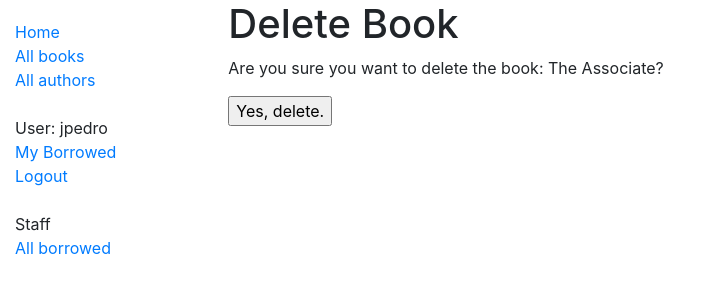
After one commit to jpedrosantana/django_projects, a Django app: page /catalog/book/3/delete/ in a window 1280 px wide. The commit adds this page. Shown: the top 300 px of the page, without its empty margins (0-711 px from the left). Run offline with Django 3.2, Linux system fonts and the light colour scheme; a user stored in the database is signed in; data comes from the database, SQL or seed files in the repository; both versions use the stored data as it was after the commit; some libraries are stand-ins or nearby versions.

Commit message:
definicao de templates de criacao e delecao apenas para staff members

```diff
--- a/locallibrary/locallibrary/catalog/models.py
+++ b/locallibrary/locallibrary/catalog/models.py
@@ -46,7 +46,7 @@ class Book(models.Model):
 
 class BookInstance(models.Model):
     """Representing a specific copy of a book"""
-    id = models.UUIDField(primary_key=True, default=uuid.uuid4, help_text='Unique ID for this aprticular book')
+    id = models.UUIDField(primary_key=True, default=uuid.uuid4, help_text='Unique ID for this particular book')
     book = models.ForeignKey('Book', on_delete=models.SET_NULL, null=True)
     imprint = models.CharField(max_length=200)
     due_back = models.DateField(null=True, blank=True)
--- a/locallibrary/locallibrary/catalog/templates/base_generic.html
+++ b/locallibrary/locallibrary/catalog/templates/base_generic.html
@@ -23,7 +23,6 @@
                 <li>User: {{ user.get_username }}</li>
                 <li><a href="{% url 'my-borrowed' %}">My Borrowed</a></li>
                 <li><a href="{% url 'logout'%}?next={{request.path}}">Logout</a></li>
-                <li><a href="{% url 'create-book'%}">Register a Book</a></li>
               {% else %}
                 <li><a href="{% url 'login'%}?next={{request.path}}">Login</a></li>
                 <li><a href="{% url 'register'%}">Register</a></li>
--- a/locallibrary/locallibrary/catalog/templates/catalog/author_detail.html
+++ b/locallibrary/locallibrary/catalog/templates/catalog/author_detail.html
@@ -20,8 +20,10 @@
         <p>{{book.summary}}</p>
     {% endfor %}
 
-    <li><a href="{% url 'author_delete' author.pk %}">Author Delete</a></li>
-    <li><a href="{% url 'author_update' author.pk %}">Author Update</a></li>
+    {% if user.is_staff %}
+        <li><a href="{% url 'author_delete' author.pk %}">Author Delete</a></li>
+        <li><a href="{% url 'author_update' author.pk %}">Author Update</a></li>
+    {% endif %}
 </div>
 
 {% endblock %}
--- a/locallibrary/locallibrary/catalog/templates/catalog/author_list.html
+++ b/locallibrary/locallibrary/catalog/templates/catalog/author_list.html
@@ -13,5 +13,8 @@
     {%else%}
         <p>There are no authors in the catalog</p>
     {%endif%}
+
+    {% if user.is_staff%}
     <li><a href="{% url 'author_create' %}">Author Create</a></li>
+    {% endif %}
 {% endblock %}
--- /dev/null
+++ b/locallibrary/locallibrary/catalog/templates/catalog/book_confirm_delete.html
@@ -0,0 +1,14 @@
+{% extends "base_generic.html" %}
+
+{% block content %}
+
+<h1>Delete Book</h1>
+
+<p>Are you sure you want to delete the book: {{ book }}?</p>
+
+<form action="" method="POST">
+  {% csrf_token %}
+  <input type="submit" value="Yes, delete.">
+</form>
+
+{% endblock %}
--- a/locallibrary/locallibrary/catalog/templates/catalog/book_detail.html
+++ b/locallibrary/locallibrary/catalog/templates/catalog/book_detail.html
@@ -25,6 +25,10 @@
         <p class='text-muted'><strong>Id:</strong> {{copy.id}}</p>
     {% endfor %}
 
+    {% if user.is_staff %}
+        <li><a href="{% url 'book_delete' book.pk %}">Book Delete</a></li>
+        <li><a href="{% url 'book_update' book.pk %}">Book Update</a></li>
+    {% endif %}
 </div>
 
 {% endblock %}
--- a/locallibrary/locallibrary/catalog/templates/catalog/book_list.html
+++ b/locallibrary/locallibrary/catalog/templates/catalog/book_list.html
@@ -9,7 +9,12 @@
             <a href="{{book.get_absolute_url}}">{{book.title}}</a> ({{book.author}})
         </li>
         {% endfor %}
+
+
     </ul>
+        {% if user.is_staff %}
+            <li><a href="{% url 'create-book'%}">Register a Book</a></li>
+        {% endif %}
     {%else%}
         <p>There are no books in the library</p>
     {%endif%}
--- a/locallibrary/locallibrary/catalog/templates/catalog/borrowed_list.html
+++ b/locallibrary/locallibrary/catalog/templates/catalog/borrowed_list.html
@@ -6,7 +6,7 @@
     <ul>
         {%for instance in bookinstance_list%}
         <li>
-            <a href="{{instance.book.get_absolute_url}}">{{instance.book}}</a> ({{instance.due_back}}) - {{instance.borrower}}
+            <a href="{{instance.book.get_absolute_url}}">{{instance.book}}</a> ({{instance.due_back}}) - {{instance.borrower}} <a href="{% url 'renew-book-librarian' instance.id%}">Renew</a>
         </li>
         {% endfor %}
     </ul>
--- a/locallibrary/locallibrary/catalog/urls.py
+++ b/locallibrary/locallibrary/catalog/urls.py
@@ -8,6 +8,8 @@ urlpatterns = [
     path('book/<int:pk>', views.BookDetailView.as_view(), name='book-detail'),
     path('book/<uuid:pk>/renew/', views.renew_book_librarian, name='renew-book-librarian'),
     path('book/create/', views.BookCreate.as_view(), name='create-book'),
+    path('book/<int:pk>/update/', views.BookUpdate.as_view(), name='book_update'),
+    path('book/<int:pk>/delete/', views.BookDelete.as_view(), name='book_delete'),
     path('authors/', views.AuthorView.as_view(), name='authors'),
     path('author/<int:pk>', views.AuthorDetailView.as_view(), name='author-detail'),
     path('mybooks/', views.LoanedBooksByUserListView.as_view(), name='my-borrowed'),
--- a/locallibrary/locallibrary/catalog/views.py
+++ b/locallibrary/locallibrary/catalog/views.py
@@ -81,12 +81,12 @@ class LoanedBooksByUserListView(LoginRequiredMixin, generic.ListView):
     def get_queryset(self):
         return BookInstance.objects.filter(borrower=self.request.user).filter(status__exact='o').order_by('due_back')
 
-class BorrowedListView(generic.ListView, PermissionRequiredMixin):
+class BorrowedListView(PermissionRequiredMixin, generic.ListView):
     permission_required = 'catalog.can_mark_returned'
     model = BookInstance
     template_name = 'catalog/borrowed_list.html'
 
-#@permission_required('catalog.can_mark_returned')
+@permission_required('catalog.can_mark_returned')
 def renew_book_librarian(request, pk):
     book_instance = get_object_or_404(BookInstance, pk=pk)
 
@@ -96,11 +96,11 @@ def renew_book_librarian(request, pk):
 
         if form.is_valid():
             #process the data as required
-            book_instance.due_back = form.cleaned_data['renewal_date']
+            book_instance.due_back = form.cleaned_data['due_back']
             book_instance.save()
 
             #redirect to an specific page (initial page in this case)
-            return HttpResponseRedirect(reverse('/'))
+            return HttpResponseRedirect(reverse('borrowed'))
     #if this is a GET or other method, create the default form
     else:
         proposed_renewal_date = datetime.date.today() + datetime.timedelta(weeks=3)
@@ -114,21 +114,40 @@ def renew_book_librarian(request, pk):
     return render(request, 'catalog/book_renew_librarian.html', context)
 
 
-class AuthorCreate(CreateView):
+class AuthorCreate(PermissionRequiredMixin, CreateView):
+    permission_required = 'catalog.can_mark_returned'
     model = Author
     fields = '__all__'
     initial = {'date_of_death': '05/01/2018'}
 
-class AuthorUpdate(UpdateView):
+class AuthorUpdate(PermissionRequiredMixin, UpdateView):
+    permission_required = 'catalog.can_mark_returned'
     model = Author
     fields = ['first_name', 'last_name', 'date_of_birth', 'date_of_death']
 
-class AuthorDelete(DeleteView):
+class AuthorDelete(PermissionRequiredMixin, DeleteView):
+    #view Delete espera encontrar um arquivo de confirmação modelname_confirm_delete.html
+    permission_required = 'catalog.can_mark_returned'
     model = Author
     success_url = reverse_lazy('authors')
 
-class BookCreate(CreateView):
+class BookCreate(PermissionRequiredMixin, CreateView):
+    permission_required = 'catalog.can_mark_returned'
     model = Book
     form_class = CreateBookForm
     template_name='catalog/book_form.html'
     success_url = reverse_lazy('books')
+
+class BookUpdate(PermissionRequiredMixin, UpdateView):
+    permission_required = 'catalog.can_mark_returned'
+    model = Book
+    fields = ['title',
+            'author',
+            'summary',
+            'isbn',
+            'genre',]
+
+class BookDelete(PermissionRequiredMixin, DeleteView):
+    permission_required = 'catalog.can_mark_returned'
+    model = Book
+    success_url = reverse_lazy('books')
```
Also changed, not shown: locallibrary/locallibrary/db.sqlite3.
